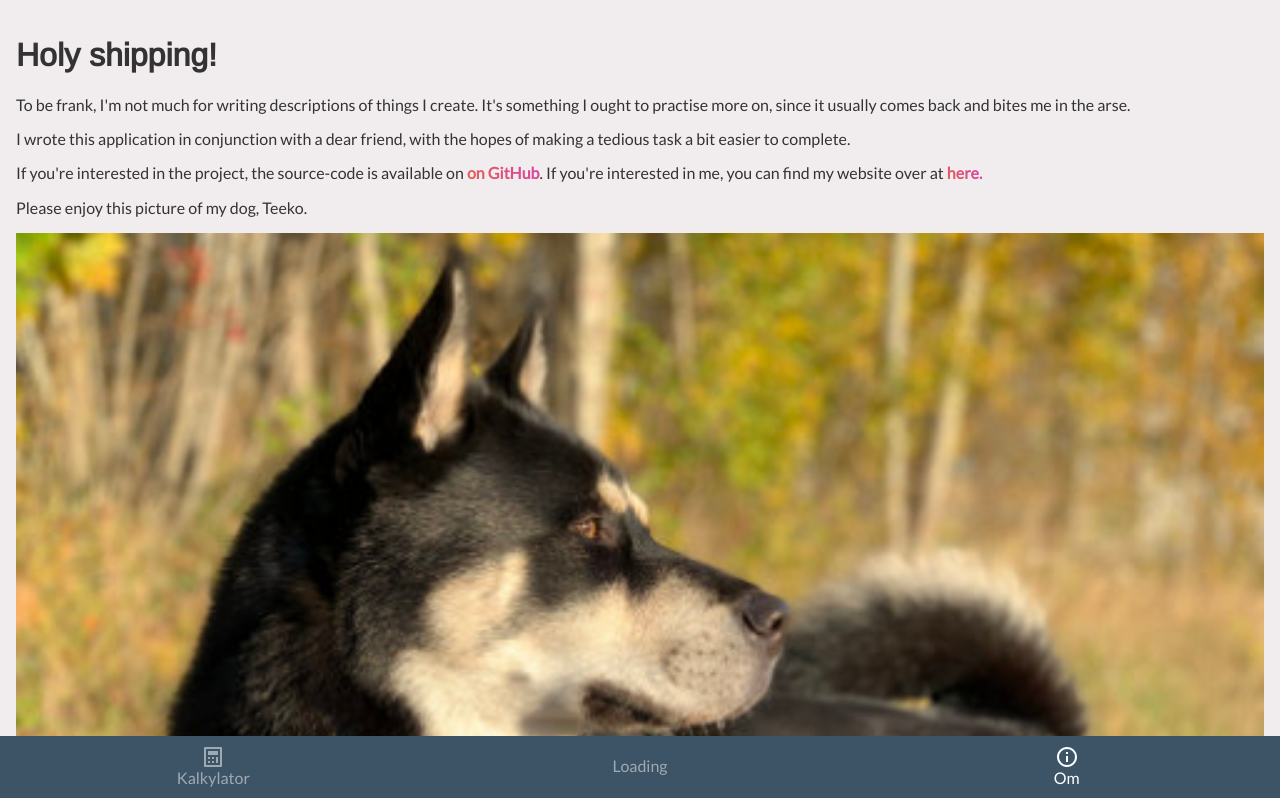
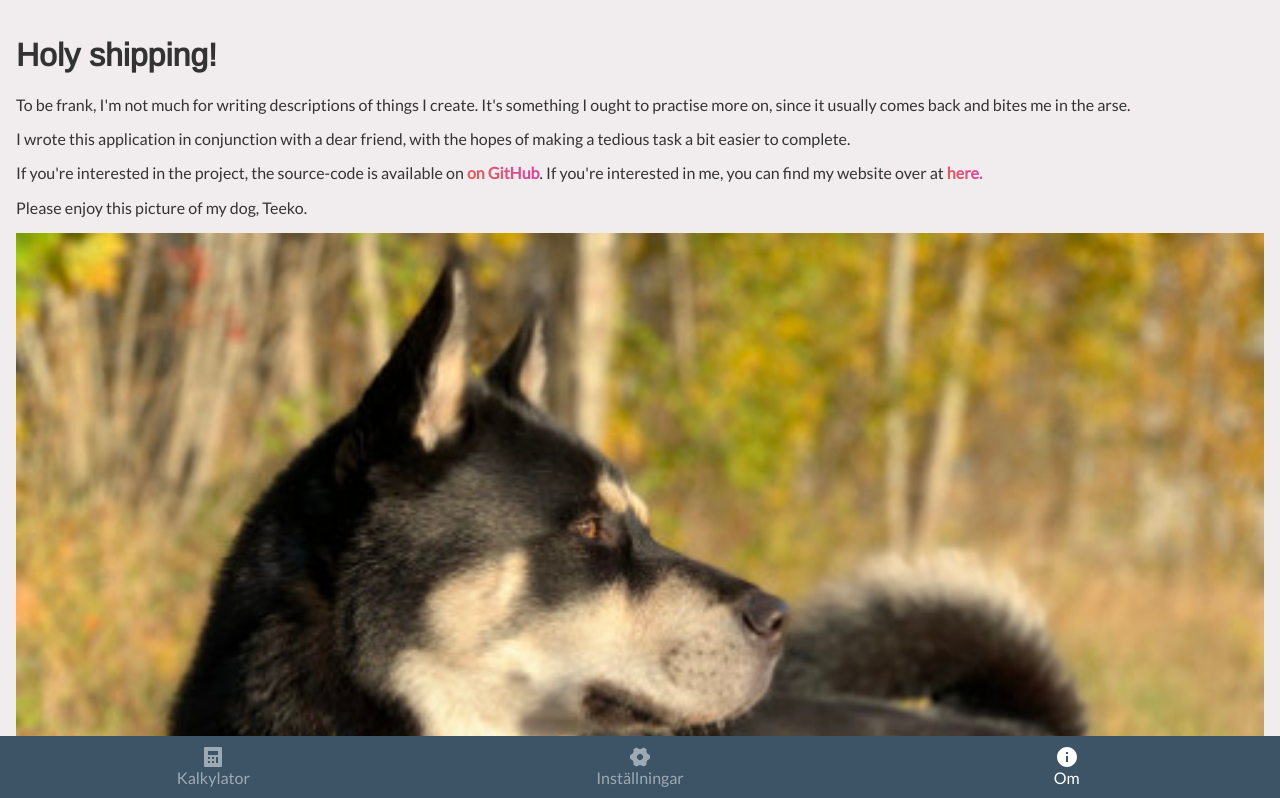
Before and after one commit to Dojan5/Truckle, a React (Create React App) app: page /about in a window 1280 px wide. Shown: the top 798 px of the page. Built offline with nearby package versions, Linux system fonts and the light colour scheme.

Commit message:
Update icons, add settings page

```diff
--- a/public/locales/en/translation.json
+++ b/public/locales/en/translation.json
@@ -3,6 +3,7 @@
         "calculate": "Calculate",
         "calculator": "Calculator",
         "about": "About",
+        "settings": "Settings",
         "pleaseSelect": "Please select",
         "loading": "Loading",
         "language": "Language"
--- a/public/locales/sv/translation.json
+++ b/public/locales/sv/translation.json
@@ -3,6 +3,7 @@
         "calculate": "Beräkna",
         "calculator": "Kalkylator",
         "about": "Om",
+        "settings": "Inställningar",
         "pleaseSelect": "Välj",
         "loading": "Laddar",
         "language": "Språk"
--- a/src/components/menubar.jsx
+++ b/src/components/menubar.jsx
@@ -1,7 +1,7 @@
 import React from 'react';
 import { useLocation, useNavigate } from 'react-router-dom';
 import { useTranslation } from "react-i18next";
-import { CalculatorIcon, InformationIcon } from '../icons';
+import { CalculatorIcon, InformationIcon, SettingsIcon } from '../icons';
 
 export const Menubar = () => {
     const [t] = useTranslation();
@@ -9,9 +9,7 @@ export const Menubar = () => {
     return (
         <nav className="app-menu">
             <MenuButton to="/" icon={<CalculatorIcon />}>{t("interface.calculator")}</MenuButton>
-            {(process.env.NODE_ENV && process.env.NODE_ENV === 'development') && (
-                <MenuButton to="/loading">Loading</MenuButton>
-            )}
+            <MenuButton to="/settings" icon={<SettingsIcon />}>{t("interface.settings")}</MenuButton>
             <MenuButton to="/about" icon={<InformationIcon />}>{t("interface.about")}</MenuButton>
         </nav>
     )
--- a/src/icons/calculatorIcon.tsx
+++ b/src/icons/calculatorIcon.tsx
@@ -3,6 +3,6 @@ import React from 'react';
 export const CalculatorIcon = () => (
     <svg xmlns="http://www.w3.org/2000/svg" viewBox="0 0 24 24" width="24" height="24">
         <path fill="none" d="M0 0h24v24H0z" />
-        <path fill="#fff" d="M4 2h16a1 1 0 0 1 1 1v18a1 1 0 0 1-1 1H4a1 1 0 0 1-1-1V3a1 1 0 0 1 1-1zm1 2v16h14V4H5zm2 2h10v4H7V6zm0 6h2v2H7v-2zm0 4h2v2H7v-2zm4-4h2v2h-2v-2zm0 4h2v2h-2v-2zm4-4h2v6h-2v-6z" />
+        <path fill="#fff" d="M4 2h16a1 1 0 0 1 1 1v18a1 1 0 0 1-1 1H4a1 1 0 0 1-1-1V3a1 1 0 0 1 1-1zm3 10v2h2v-2H7zm0 4v2h2v-2H7zm4-4v2h2v-2h-2zm0 4v2h2v-2h-2zm4-4v6h2v-6h-2zM7 6v4h10V6H7z" />
     </svg>
 )
--- a/src/icons/index.ts
+++ b/src/icons/index.ts
@@ -2,3 +2,4 @@
 
 export * from './calculatorIcon';
 export * from './informationIcon';
+export * from './settingsIcon';
--- a/src/icons/informationIcon.tsx
+++ b/src/icons/informationIcon.tsx
@@ -3,6 +3,6 @@ import React from 'react';
 export const InformationIcon = () => (
     <svg xmlns="http://www.w3.org/2000/svg" viewBox="0 0 24 24" width="24" height="24">
         <path fill="none" d="M0 0h24v24H0z" />
-        <path fill="#fff" d="M12 22C6.477 22 2 17.523 2 12S6.477 2 12 2s10 4.477 10 10-4.477 10-10 10zm0-2a8 8 0 1 0 0-16 8 8 0 0 0 0 16zM11 7h2v2h-2V7zm0 4h2v6h-2v-6z" />
+        <path fill="#fff" d="M12 22C6.477 22 2 17.523 2 12S6.477 2 12 2s10 4.477 10 10-4.477 10-10 10zm-1-11v6h2v-6h-2zm0-4v2h2V7h-2z" />
     </svg>
 )
--- /dev/null
+++ b/src/icons/settingsIcon.tsx
@@ -0,0 +1,8 @@
+import React from 'react';
+
+export const SettingsIcon = () => (
+    <svg xmlns="http://www.w3.org/2000/svg" viewBox="0 0 24 24" width="24" height="24">
+        <path fill="none" d="M0 0h24v24H0z" />
+        <path fill="#fff" d="M5.334 4.545a9.99 9.99 0 0 1 3.542-2.048A3.993 3.993 0 0 0 12 3.999a3.993 3.993 0 0 0 3.124-1.502 9.99 9.99 0 0 1 3.542 2.048 3.993 3.993 0 0 0 .262 3.454 3.993 3.993 0 0 0 2.863 1.955 10.043 10.043 0 0 1 0 4.09c-1.16.178-2.23.86-2.863 1.955a3.993 3.993 0 0 0-.262 3.455 9.99 9.99 0 0 1-3.542 2.047A3.993 3.993 0 0 0 12 20a3.993 3.993 0 0 0-3.124 1.502 9.99 9.99 0 0 1-3.542-2.047 3.993 3.993 0 0 0-.262-3.455 3.993 3.993 0 0 0-2.863-1.954 10.043 10.043 0 0 1 0-4.091 3.993 3.993 0 0 0 2.863-1.955 3.993 3.993 0 0 0 .262-3.454zM13.5 14.597a3 3 0 1 0-3-5.196 3 3 0 0 0 3 5.196z" />
+    </svg>
+)
--- a/src/index.tsx
+++ b/src/index.tsx
@@ -1,7 +1,7 @@
 import React, { Suspense } from 'react';
 import ReactDOM from 'react-dom';
 import { BrowserRouter as Router, Routes, Route } from "react-router-dom";
-import { AboutPage, LoadingPage } from './pages';
+import { AboutPage, LoadingPage, SettingsPage } from './pages';
 import { Menubar } from './components';
 import App from './App';
 import 'normalize.css';
@@ -16,6 +16,7 @@ ReactDOM.render(
           <Routes>
             <Route path="/" element={<App />} />
             <Route path="/loading" element={<LoadingPage />} />
+            <Route path="/settings" element={<SettingsPage />} />
             <Route path="/about" element={<AboutPage />} />
           </Routes>
         </section>
--- a/src/pages/index.ts
+++ b/src/pages/index.ts
@@ -1,2 +1,3 @@
 export * from './aboutPage';
 export * from './loadingPage';
+export * from './settingsPage';
--- /dev/null
+++ b/src/pages/settingsPage.tsx
@@ -0,0 +1,5 @@
+import React from 'react'
+
+export const SettingsPage = () => (
+    <h1>Settings</h1>
+)
```
